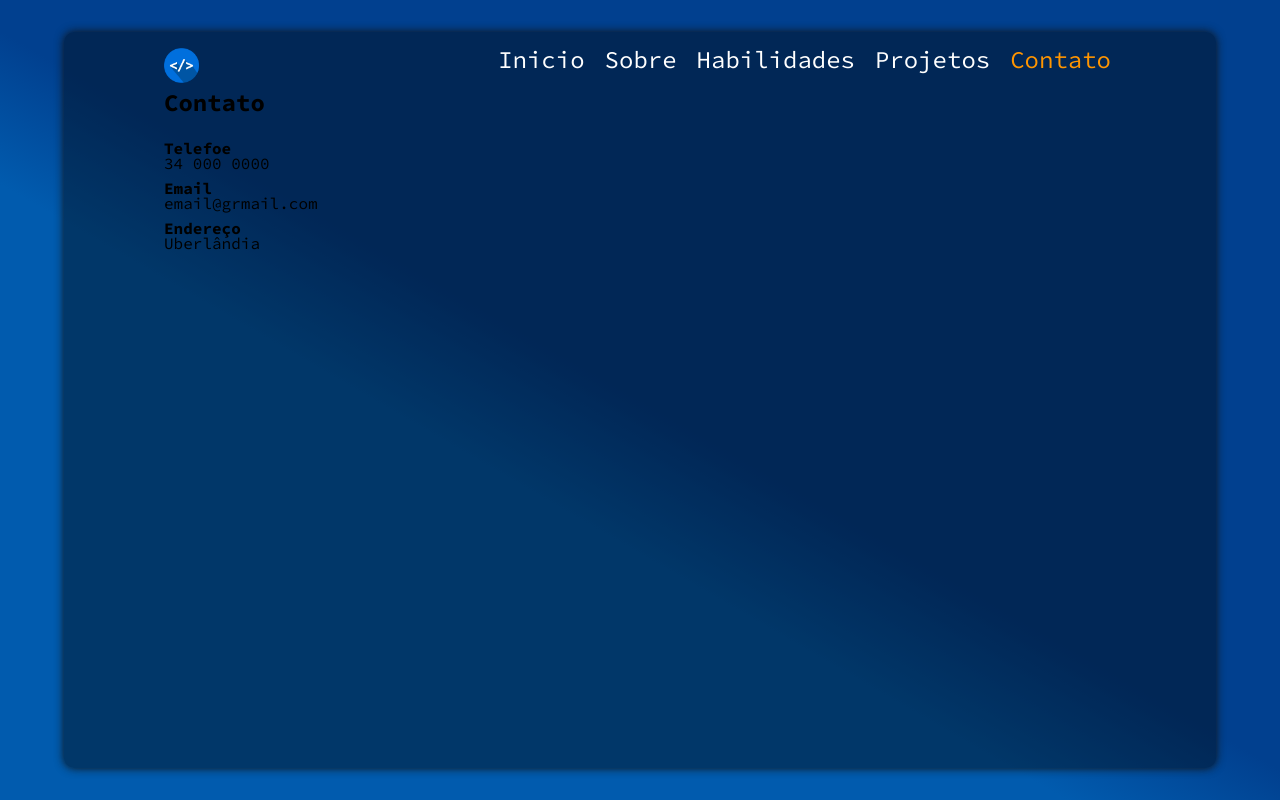
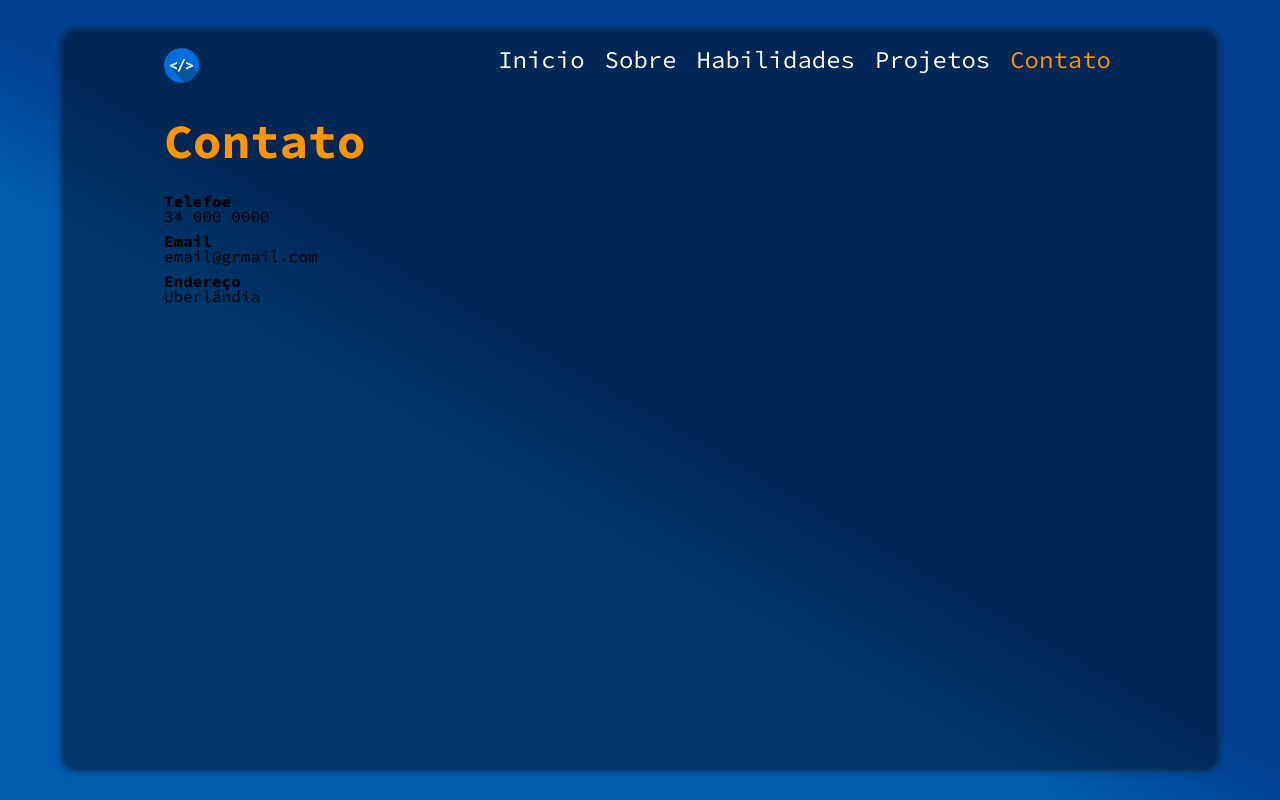
Before and after one commit to thiagonmiziara/Portifolio, a React (Create React App) app in the folder portifolio/: page /contato in a window 1280 px wide. Built offline with nearby package versions, Linux system fonts and the light colour scheme.

Commit message:
add readme

```diff
--- a/portifolio/src/components/Contact/index.jsx
+++ b/portifolio/src/components/Contact/index.jsx
@@ -4,7 +4,7 @@ import "./style.css";
 const Contact = () => {
   return (
     <section className="contact">
-      <h1>Contato</h1>
+      <h1 className="title">Contato</h1>
 
       <div>
         <h4>Telefoe</h4>
```
Also changed, not shown: portifolio/thiago.c05e150c.png (deleted), 1 other file (tests, documents, lock files or other folders).
